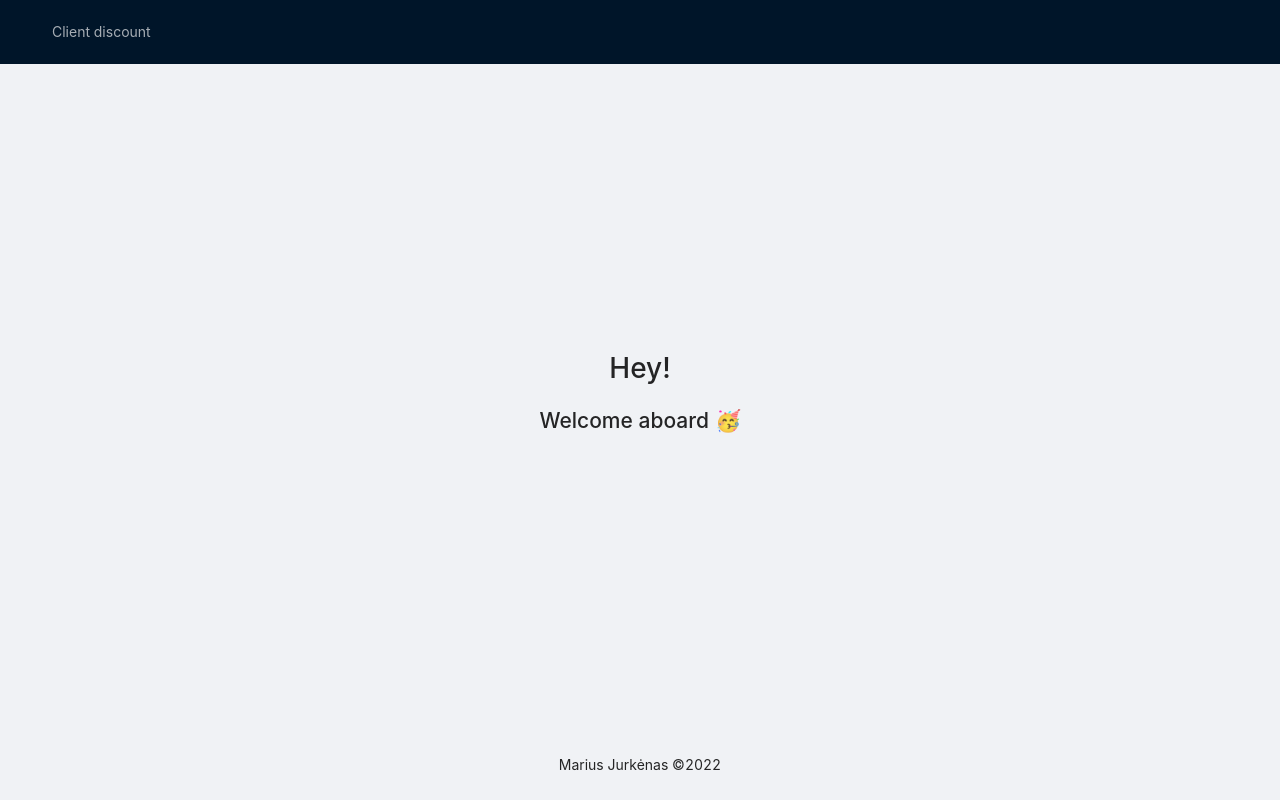
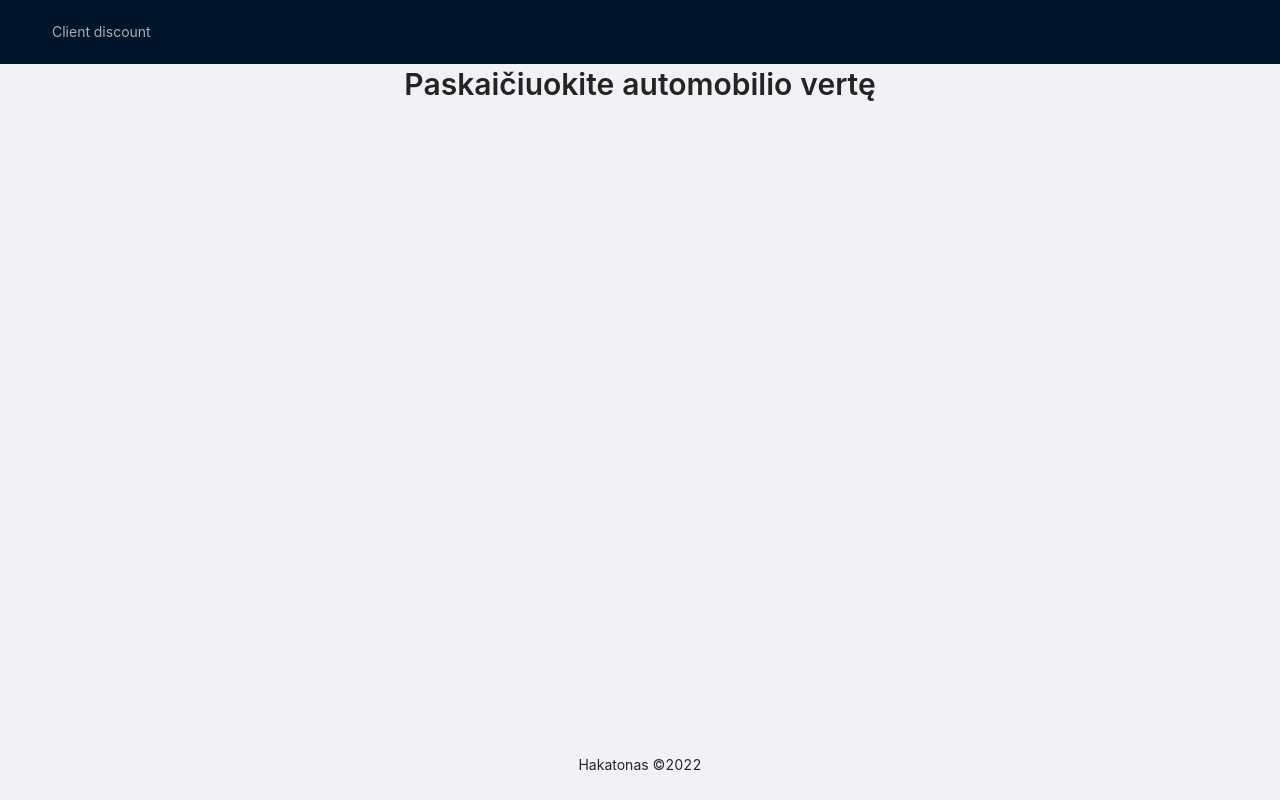
Before and after one commit to Jurkenas/market-value-calculator, a React (Vite) app in the folder solution/front-end/: page / in a window 1280 px wide. Built offline with nearby package versions, Linux system fonts and the light colour scheme.

Commit message:
feat: initial front-end commit

```diff
--- a/solution/front-end/src/components/Pages/HomePage.tsx
+++ /dev/null
@@ -1,12 +0,0 @@
-import React from 'react';
-
-function HomePage() {
-  return (
-    <>
-      <h1 data-testid="home-page">Hey!</h1>
-      <h2>Welcome aboard 🥳 </h2>
-    </>
-  );
-}
-
-export default HomePage;
--- /dev/null
+++ b/solution/front-end/src/components/Pages/HomePage/HomePage.module.scss
@@ -0,0 +1,5 @@
+.title {
+  display: flex;
+  justify-content: center;
+  align-items: center;
+}
--- /dev/null
+++ b/solution/front-end/src/components/Pages/HomePage/HomePage.tsx
@@ -0,0 +1,14 @@
+import React from 'react';
+import { Typography } from 'antd';
+import * as styles from './HomePage.module.scss';
+
+const { Title } = Typography;
+
+function HomePage() {
+  return (
+    <Title className={styles['title']} level={2} data-testid="home-page">
+      Paskaičiuokite automobilio vertę
+    </Title>
+  );
+}
+export default HomePage;
--- a/solution/front-end/src/components/shared/Layout/Layout.module.scss
+++ b/solution/front-end/src/components/shared/Layout/Layout.module.scss
@@ -21,8 +21,6 @@
 .content {
   display: flex;
   flex-direction: column;
-  justify-content: center;
-  align-items: center;
   margin: 0 spacer(2);
   flex-shrink: 0;
   overflow: auto;
--- a/solution/front-end/src/components/shared/Layout/Layout.tsx
+++ b/solution/front-end/src/components/shared/Layout/Layout.tsx
@@ -35,7 +35,7 @@ function Layout({ menuItems, children, history }: LayoutProps) {
         ) : null}
       </Header>
       <Content className={styles['content']}>{children}</Content>
-      <Footer style={{ textAlign: 'center' }}>Marius Jurkėnas ©2022</Footer>
+      <Footer style={{ textAlign: 'center' }}>Hakatonas ©2022</Footer>
     </AntLayout>
   );
 }
--- a/solution/front-end/src/routing.tsx
+++ b/solution/front-end/src/routing.tsx
@@ -6,7 +6,7 @@ import Loader from './components/shared/Loader/Loader';
 import Layout from './components/shared/Layout/Layout';
 import { MenuItem } from './components/shared/Menu/Menu';
 import store from './commons/redux/store';
-import HomePage from './components/Pages/HomePage';
+import HomePage from './components/Pages/HomePage/HomePage';
 import NotFoundPage from './components/Pages/NotFoundPage/NotFoundPage';
 
 export const HOME_PAGE_PATH = '/';
```
